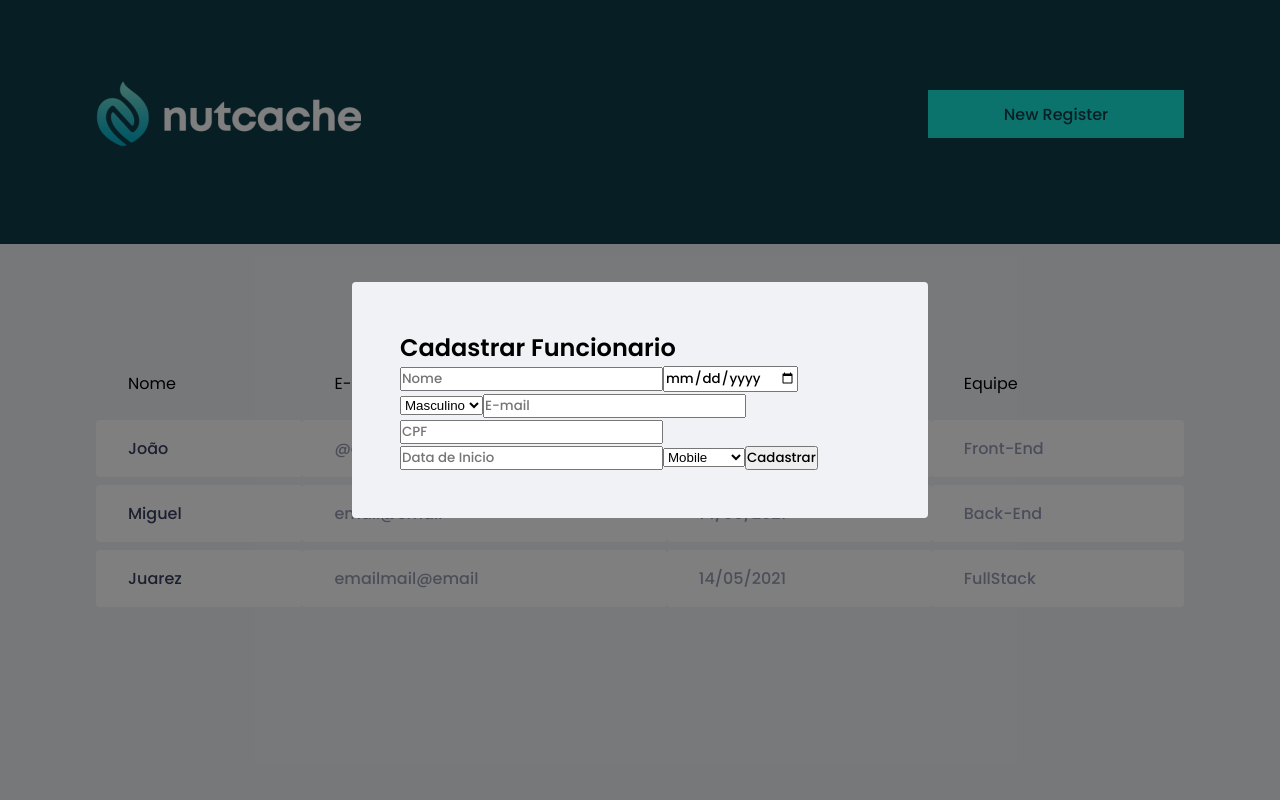
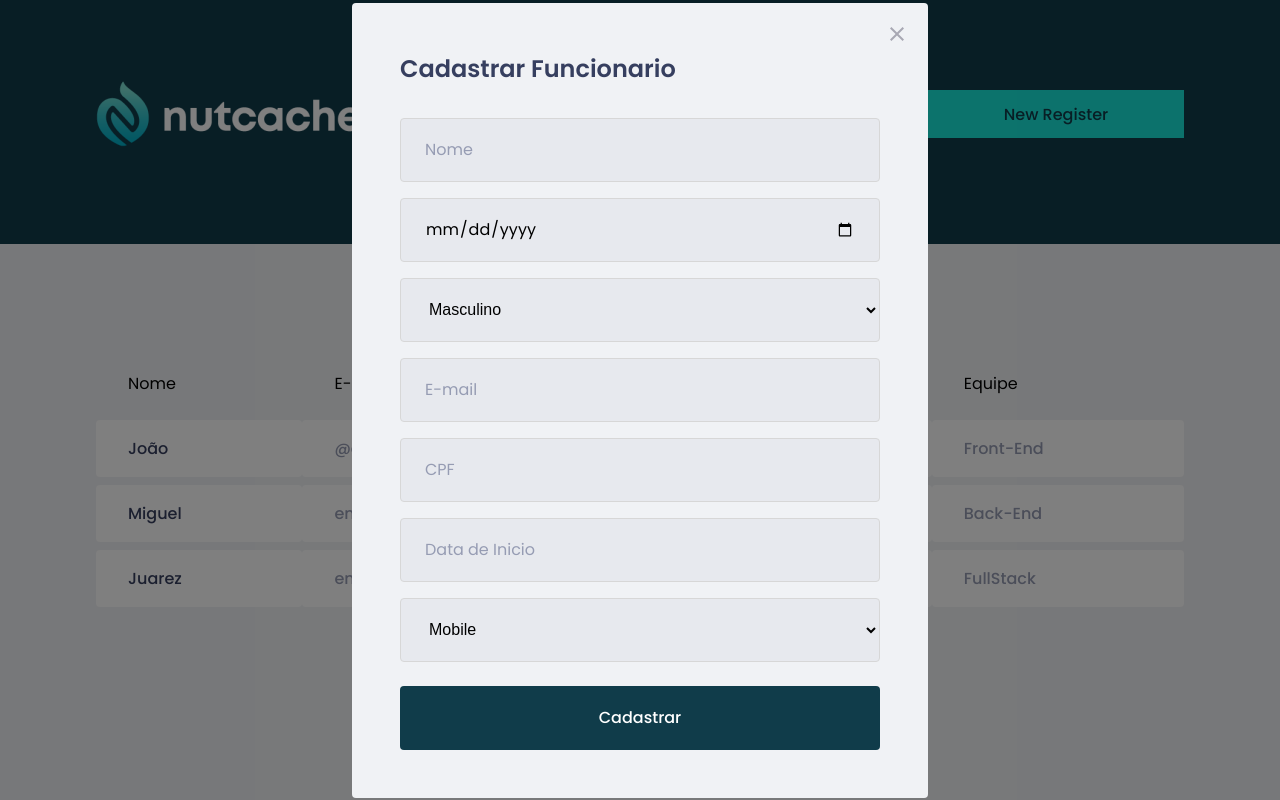
Before and after one commit to Cleydsonsl/nutcache-challenge, a React (Create React App) app: page / in a window 1280 px wide. Both pictures are taken after a click on the button "New Register". Built offline with nearby package versions, Linux system fonts and the light colour scheme; no server answers; what miragejs would draw is missing.

Commit message:
estilizando modal

```diff
--- a/src/components/NewEmployeeModal/index.tsx
+++ b/src/components/NewEmployeeModal/index.tsx
@@ -1,4 +1,5 @@
 import Modal from 'react-modal';
+import closeImg from '../../assets/close.svg';
 import { Container } from './styles';
 
 interface NewEmployeeModalProps {
@@ -15,6 +16,13 @@
     overlayClassName="react-modal-overlay"
     className="react-modal-content"
     >
+      <button
+        className="react-modal-close"
+        type="button"
+        onClick={onRequestClose}
+      >
+        <img src={closeImg} alt="FecharModal" />
+      </button>
       <Container>
         <h2>Cadastrar Funcionario</h2>
 
--- a/src/components/NewEmployeeModal/styles.ts
+++ b/src/components/NewEmployeeModal/styles.ts
@@ -1,3 +1,52 @@
 import styled from "styled-components";
 
-export const Container = styled.form``;
+export const Container = styled.form`
+  h2 {
+    color: var(--text-title);
+    font-size: 1.5rem;
+    margin-bottom: 2rem;
+  }
+
+  input, select {
+    width: 100%;
+    padding: 0 1.5rem;
+    height: 4rem;
+    border-radius: 0.25rem;
+
+    border: 1px solid #d7d7d7;
+    background: #e7e9ee;
+
+    font-weight: 400;
+    font-size: 1rem;
+
+    &::placeholder {
+      color: var(--text-body);
+    }
+
+    & + input {
+      margin-top: 1rem;
+    }
+
+    & + select {
+      margin-top: 1rem;
+    }
+  }
+
+  button {
+    width: 100%;
+    padding: 0 1.5rem;
+    height: 4rem;
+    background: var(--header);
+    color: #fff;
+    border-radius: 0.25rem;
+    border: 0;
+    font-size: 1rem;
+    margin-top: 1.5rem;
+
+    transition: filter 0.2s;
+
+    &:hover {
+      filter: brightness(0.8);
+    }
+  }
+`;
--- a/src/styles/global.ts
+++ b/src/styles/global.ts
@@ -73,4 +73,18 @@
     position: relative;
     border-radius: 0.25rem;
   }
+
+  .react-modal-close{
+    position: absolute;
+    right: 1.5rem;
+    top: 1.5rem;
+    border: 0;
+    background: transparent;
+
+    transition: filter 0.2s;
+
+    &:hover{
+      filter: brightness(0.8);
+    }
+  }
 `;
```
Also changed, not shown: src/assets/close.svg (added).
